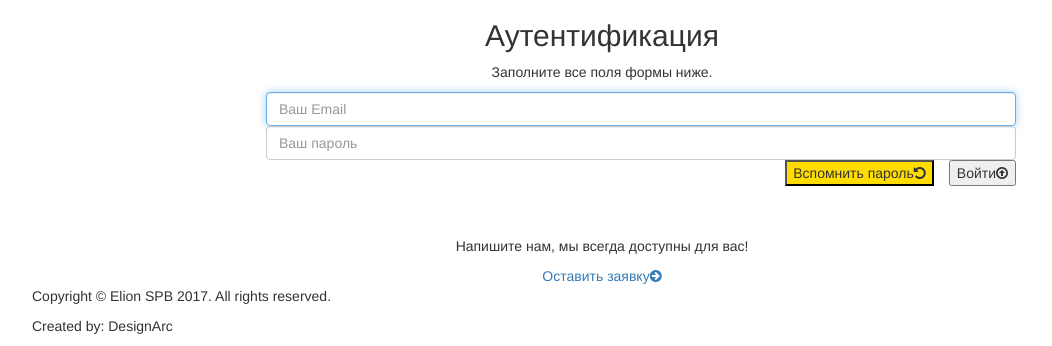
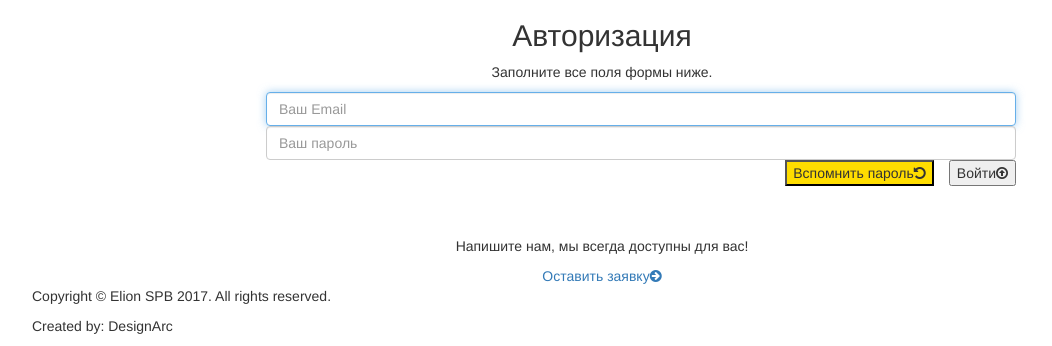
Before and after one commit to Nekr0bz/Elion, a Django app: page /accounts/login/ in a window 1280 px wide. Shown: the part 464-810 px from the top of the page, without its empty margins (38-1090 px from the left). Run offline with Django 3.2, Linux system fonts and the light colour scheme; some libraries are stand-ins or nearby versions.

Commit message:
Fix: Исправлен заголовок страницы

```diff
--- a/accounts/templates/accounts/sign_in.html
+++ b/accounts/templates/accounts/sign_in.html
@@ -10,7 +10,7 @@
     <div class="container">
         <div class="row">
             <div class="col-lg-12 col-md-12 col-sm-12 col-xs-12" style="text-align:center;"> <!-- section title -->
-                <h2>Аутентификация</h2>
+                <h2>Авторизация</h2>
                 {% include 'generic/messages.html' with default_text="Заполните все поля формы ниже." %}
             </div> <!-- End section title -->
             <div class="col-lg-8 col-md-8 col-sm-12 col-xs-12 form_holder" style="padding-bottom: 50px; margin-left: 20%"> <!-- form holder -->
```
